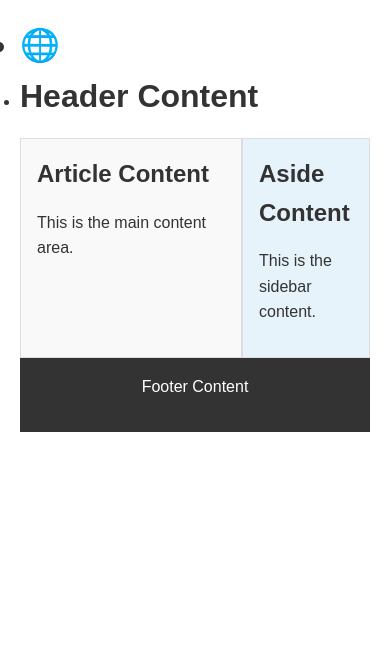
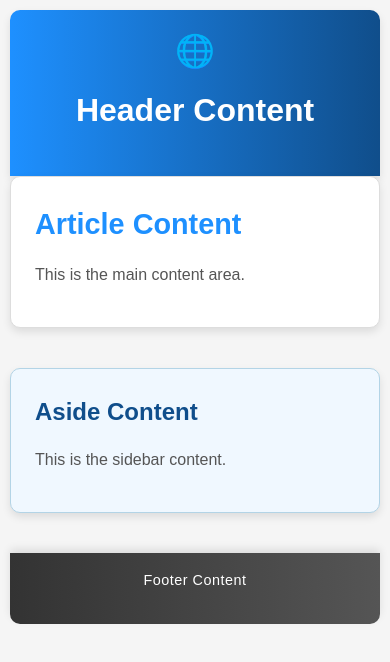
Before and after one commit to maii55/alx_html_css, a plain HTML site: page css_basic/index.html in a window 390 px wide. Drawn offline with Linux system fonts and the light colour scheme.

Commit message:
Update css_basic styles

```diff
--- a/css_basic/base.css
+++ b/css_basic/base.css
@@ -19,9 +19,7 @@ h1, h2, h3 {
 p {
     margin-bottom: 1rem;
 }
-p {
-    margin-bottom: 1rem;
-}
+
 
 a {
     color: #1DA1F2;
--- a/css_basic/styles.css
+++ b/css_basic/styles.css
@@ -1,47 +1,166 @@
-Set-Content -Path css_basic/styles.css -Value @"
+
 body {
     display: flex;
     flex-direction: column;
+    background-color: #f5f5f5;
 }
 
 main {
     display: flex;
     flex-direction: row;
     flex: auto;
+    gap: 20px;
+
 }
 
 article {
     flex: 2;
     overflow-y: auto;
+    background-color: #ffffff;
+    padding: 1.5rem; /* Slightly more padding */
+    border: 1px solid #ddd;
+    border-radius: 10px;
+    box-shadow: 0 4px 8px rgba(0, 0, 0, 0.1);
+    transition: transform 0.2s ease;
 }
+article:hover {
+    transform: translateY(-2px); /* Slight lift on hover */
+}
+
+article h2 {
+    color: #1e90ff; /* Match header color */
+    font-size: 1.8rem;
+    margin-bottom: 1rem;
+}
+
+article p {
+    font-size: 1rem;
+    color: #555;
+    line-height: 1.5;
+}
+.article-links {
+    list-style: none;
+    padding: 0;
+    margin: 1rem 0;
+}
+
+.article-links li {
+    margin-bottom: 0.5rem;
+}
+
+.article-links a {
+    color: #1e90ff;
+    font-weight: bold;
+    text-decoration: none;
+    transition: color 0.3s ease;
+}
+
+.article-links a:hover {
+    color: #104e8b; /* Darker blue on hover */
+    text-decoration: underline;
+}
+
+.article-highlight {
+    background-color: #e6f3fa;
+    padding: 1rem;
+    border-left: 5px solid #1e90ff;
+    border-radius: 5px;
+    margin-top: 1rem;
+    font-style: italic;
+    color: #333;
+}
+
 
 aside {
     flex: 1;
     overflow-y: auto;
+    background-color: #f0f8ff;
+    padding: 1.5rem;
+    border: 1px solid #b3d4e6;
+    border-radius: 10px;
+    box-shadow: 0 4px 8px rgba(0, 0, 0, 0.1);
 }
-"@
+
+aside h2 {
+    color: #104e8b; /* Darker blue for contrast */
+    font-size: 1.5rem;
+    margin-bottom: 1rem;
+}
+aside p {
+    font-size: 1rem;
+    color: #555;
+    line-height: 1.5;
+}
+
+
 header {
-background-color: #1DA1F2;
+    background: linear-gradient(to right, #1e90ff, #104e8b); /* Gradient background */
     color: white;
     padding: 1rem;
+    border-radius: 10px 10px 0 0;
+    box-shadow: 0 4px 8px rgba(0, 0, 0, 0.1);
 }
-article {
-background-color: #f9f9f9;
-padding: 1rem;
-border: 1px solid #ddd;
+
+
+header ul {
+    display: flex;
+    align-items: center;
+    list-style: none;
+    padding: 0;
 }
-aside {
-background-color: #e6f3fa;
-padding: 1rem;
-border: 1px solid #ddd;
+header li {
+    margin-right: 1rem;
+}
+.logo {
+    font-size: 2.5rem; /* Larger logo */
+    font-weight: bold;
+    transition: transform 0.3s ease;
+}
+.logo:hover {
+    transform: scale(1.2);
 }
 footer {
-background-color: #333;
+    background: linear-gradient(to right, #333, #555);
     color: white;
     padding: 1rem;
     text-align: center;
+    border-radius: 0 0 10px 10px;
+    box-shadow: 0 -4px 8px rgba(0, 0, 0, 0.1);
+    margin-top: 20px;
 }
+
+footer p {
+    font-size: 0.9rem;
+    letter-spacing: 0.5px;
+}
+
+@media (max-width: 768px) {
+    main {
+        flex-direction: column;
+    }
+
+    article, aside {
+        flex: none;
+        width: 100%;
+    }
+    body.works_on_smartphone {
+        padding: 10px; /* Reduce padding for mobile */
+    }
+
     .logo {
-font-size: 2rem;
-font-weight: bold;
+        font-size: 2rem; /* Smaller logo on mobile */
     }
+
+    header ul {
+        flex-direction: column;
+        align-items: center;
+    }
+
+    header li {
+        margin-right: 0;
+        margin-bottom: 0.5rem;
+    }
+    article, aside {
+        margin-bottom: 20px;
+    }
+}
```
Lines whose indentation alone changed are shown as unchanged.
